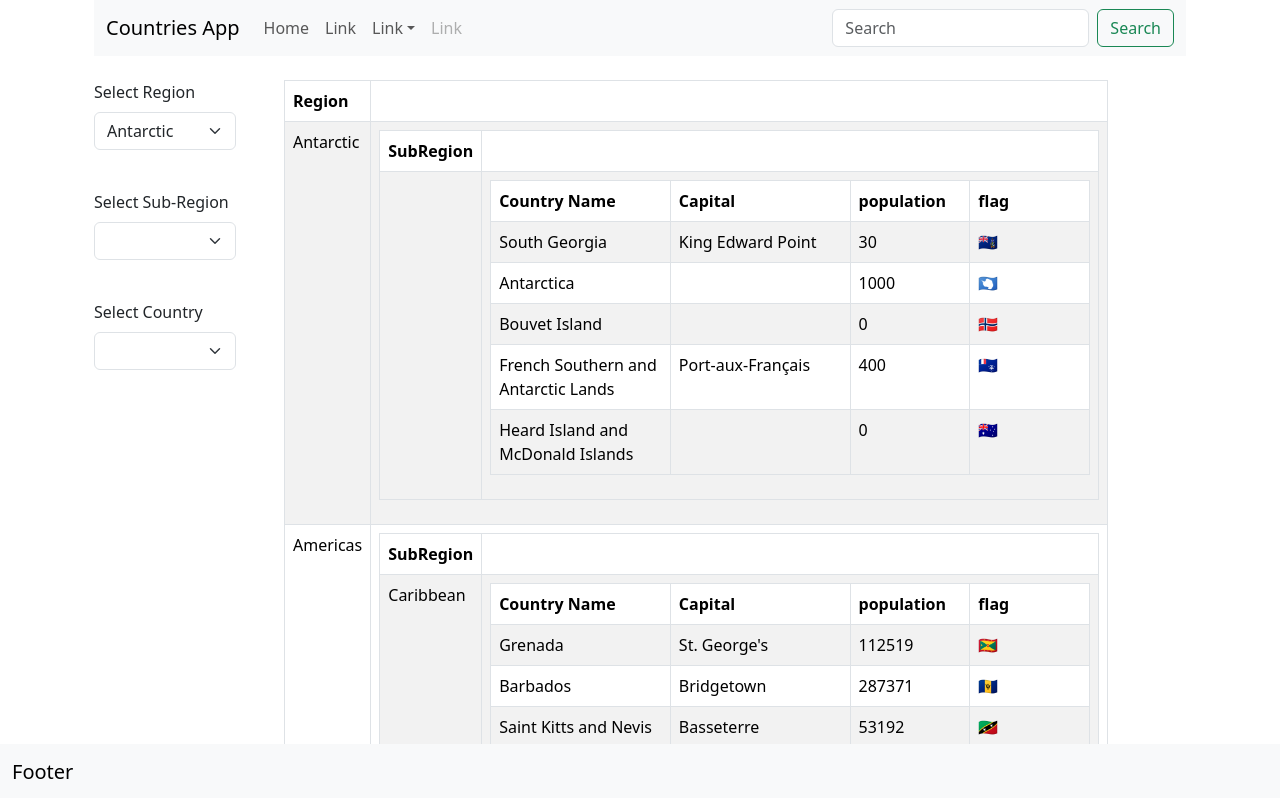
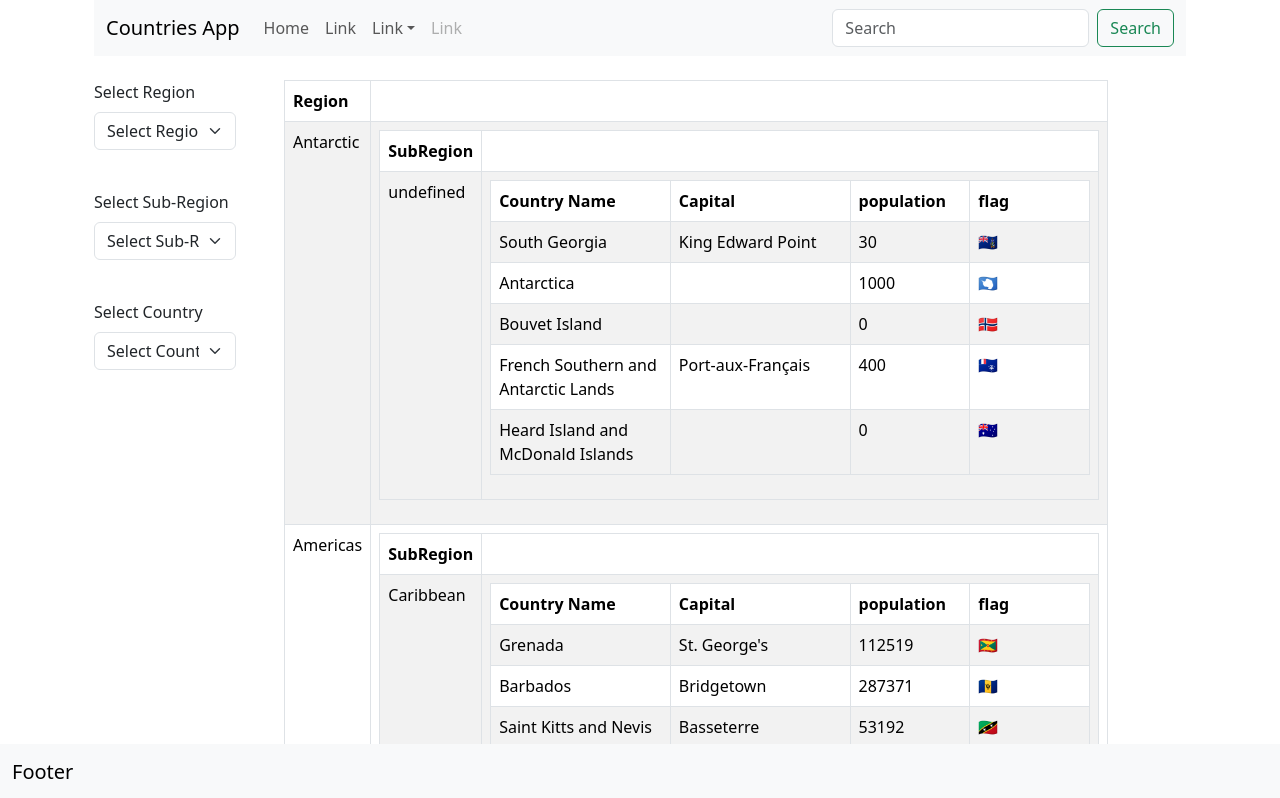
Before and after one commit to SMATHUR93/countries-react-ts, a React (Create React App) app: page / in a window 1280 px wide. Shown: the top 798 px of the page. Built offline with nearby package versions, Linux system fonts and the light colour scheme.

Commit message:
Adding some functionality

```diff
--- a/src/components/countries/Body.jsx
+++ b/src/components/countries/Body.jsx
@@ -1,21 +1,33 @@
 import React from "react";
 import Container from 'react-bootstrap/Container';
-import { Table } from "react-bootstrap";
+import { Table, Card, ListGroup } from "react-bootstrap";
 
 const Body = (props) => {
-    // const data = props.data;
-    const regionsMap = props.regionsMap;
-    const regionRows = Object.keys(regionsMap).map((el1)=>{
-        // console.log(regionsMap[el1]);
-        const subRegionRows = Object.keys(regionsMap[el1]).map((el2)=>{
-            // console.log(regionsMap[el1][el2]);
-            const countriesRows = Object.keys(regionsMap[el1][el2]).map((el3)=>{
-                // console.log(regionsMap[el1][el2][el3]);
-                let detail = regionsMap[el1][el2][el3];
+    const data = props.data;
+    const dataFilterType = props.dataFilterType;
+
+    let table;
+    if(dataFilterType==='none'){
+        table = (
+            <Table striped bordered style={{width:'800px'}}>
+                <thead>
+                    <tr>
+                        <th>Region</th>
+                        <th> </th>
+                    </tr>
+                </thead>
+                <tbody>
+                    {Object.keys(data).map((el1)=>{
+                        // console.log(data[el1]);
+                        const subRegionRows = Object.keys(data[el1]).map((el2)=>{
+                            // console.log(data[el1][el2]);
+                            const countriesRows = Object.keys(data[el1][el2]).map((el3)=>{
+                                // console.log(data[el1][el2][el3]);
+                                let detail = data[el1][el2][el3];
                                 return (
                                     <tr key={el3}>
                                         <td>{el3}</td>
-                        <td>{detail?.capital[0]}</td>
+                                        <td>{detail.capital?detail.capital[0]:''}</td>
                                         <td>{detail?.population}</td>
                                         <td>{detail?.flag}</td>
                                     </tr>
@@ -61,21 +73,113 @@ const Body = (props) => {
                                 </td>
                             </tr>
                         );
-    });
-    return (
-        <>
-            <Container>
+                    })}
+                </tbody>
+            </Table>
+        );
+    } else if(dataFilterType==='region'){
+        table = (
             <Table striped bordered style={{width:'800px'}}>
                 <thead>
                     <tr>
-                            <th>Region</th>
+                        <th>SubRegion</th>
                         <th> </th>
                     </tr>
                 </thead>
                 <tbody>
-                        {regionRows}
+                    {Object.keys(data).map((el1)=>{
+                        // console.log(data[el1]);
+                        const countriesRows = Object.keys(data[el1]).map((el2)=>{
+                            // console.log(data[el1][el2]);
+                            let detail = data[el1][el2];
+                            return (
+                                <tr key={el2}>
+                                    <td>{el2}</td>
+                                    <td>{detail.capital?detail.capital[0]:''}</td>
+                                    <td>{detail?.population}</td>
+                                    <td>{detail?.flag}</td>
+                                </tr>
+                            );
+                        });
+                        return (
+                            <tr key={el1}>
+                                <td>{el1}</td>
+                                <td>
+                                    <Table striped bordered style={{width:'600px'}}>
+                                        <thead>
+                                            <tr>
+                                                <th style={{width:'30%'}}>Country Name</th>
+                                                <th style={{width:'30%'}}>Capital </th>
+                                                <th style={{width:'20%'}}>population </th>
+                                                <th style={{width:'20%'}}>flag </th>
+                                            </tr>
+                                        </thead>
+                                        <tbody>
+                                            {countriesRows}
                                         </tbody>
                                     </Table>
+                                </td>
+                            </tr>
+                        );
+                    })}
+                </tbody>
+            </Table>
+        );
+    } else if(dataFilterType==='subregion'){
+        table = (
+            <Table striped bordered style={{width:'600px'}}>
+                <thead>
+                    <tr>
+                        <th style={{width:'30%'}}>Country Name</th>
+                        <th style={{width:'30%'}}>Capital </th>
+                        <th style={{width:'20%'}}>population </th>
+                        <th style={{width:'20%'}}>flag </th>
+                    </tr>
+                </thead>
+                <tbody>
+                    {Object.keys(data).map((el)=>{
+                        // console.log(data[el]);
+                        let detail = data[el];
+                        return (
+                            <tr key={el}>
+                                <td>{el}</td>
+                                <td>{detail.capital?detail.capital[0]:''}</td>
+                                <td>{detail?.population}</td>
+                                <td>{detail?.flag}</td>
+                            </tr>
+                        );
+                    })}
+                </tbody>
+            </Table>
+        );
+    } else if(dataFilterType==='country'){
+        table = (
+            <Card style={{ width: '600px' }}>
+                <Card.Img variant="top" src={data?.flags?.svg} />
+                <Card.Body>
+                    <Card.Title>{data?.name?.common}</Card.Title>
+                    <Card.Text>
+                        {data?.name?.official}
+                    </Card.Text>
+                </Card.Body>
+                <ListGroup className="list-group-flush">
+                    <ListGroup.Item>{ JSON.stringify(data?.currencies) }</ListGroup.Item>
+                    <ListGroup.Item>{data.capital?data.capital[0]:''}</ListGroup.Item>
+                    <ListGroup.Item>{data?.population}</ListGroup.Item>
+                    <ListGroup.Item>{data?.flag}</ListGroup.Item>
+                </ListGroup>
+                <Card.Body>
+                    <Card.Link href={data?.maps?.googleMaps}>Google Maps</Card.Link>
+                    <Card.Link href={data?.maps?.openStreetMaps}>Open Street Maps</Card.Link>
+                </Card.Body>
+            </Card>
+        );
+    }
+
+    return (
+        <>
+            <Container>
+                {table}
             </Container>
         </>
     );
--- a/src/components/countries/Countries.jsx
+++ b/src/components/countries/Countries.jsx
@@ -8,12 +8,14 @@ import SideBar from "./SideBar";
 import Body from "./Body";
 import Footer from "./Footer";
 
-import TEST_DATA from "../../TEST_DATA";
+// import TEST_DATA from "../../TEST_DATA";
+import PROD_DATA from "../../PROD_DATA";
 
 const Countries = () => {
 
     // API response
-    const data = TEST_DATA;
+    // const data = TEST_DATA;
+    const data = PROD_DATA;
 
     const regionsMap = {};
     let subRegionsMap = {};
@@ -24,6 +26,7 @@ const Countries = () => {
     const countries = new Set();
 
     const [dataMap, setDataMap] = useState(regionsMap);
+    const [dataFilterType, setDataFilterType] = useState('none');
 
     for(const obj in data){
 
@@ -37,15 +40,16 @@ const Countries = () => {
 
         subRegionsMap = {};
         countriesMap = {};
+
         if( regionsMap[region] ) { // { americas: { NA: { USA: {} } } }
             subRegionsMap = regionsMap[region];
             if( subRegionsMap[subRegion] ){   // { NA: { USA: {} } }
                 countriesMap = subRegionsMap[subRegion];
                 countriesMap[country] = data[obj]; // { USA: {} }
             } else{
-                subRegionsMap[subRegion] = {
-                    country: data[obj]
-                };
+                countriesMap = {};
+                countriesMap[country] = data[obj];
+                subRegionsMap[subRegion] = countriesMap;
             }
         } else {
             countriesMap[country] = data[obj];  // USA: {}
@@ -57,22 +61,25 @@ const Countries = () => {
     const filterDataBasedOnRegion = (regionVal) => {
         console.log("regionVal = " + regionVal);
         setDataMap({...regionsMap[regionVal]});
+        setDataFilterType("region");
     };
 
     const filterDataBasedOnSubRegion = (selectedRegion, subRegionVal) => {
         console.log("selectedRegion = " + selectedRegion + " , subRegionVal = "+ subRegionVal);
         setDataMap({...regionsMap[selectedRegion][subRegionVal]});
+        setDataFilterType("subregion");
     };
 
     const filterDataBasedOnCountry = (selectedRegion, selectedSubRegion, countryVal) => {
         console.log("selectedRegion = " + selectedRegion + " , selectedSubRegion = "+ selectedSubRegion + " , countryVal = "+ countryVal);
         setDataMap({...regionsMap[selectedRegion][selectedSubRegion][countryVal]});
+        setDataFilterType("country");
     };
 
-    /* console.log(regions);
+    console.log(regions);
     console.log(subRegions);
     console.log(countries);
-    console.log(regionsMap); */
+    console.log(regionsMap);
 
     return (
         <>
@@ -103,7 +110,9 @@ const Countries = () => {
 
                     <Col lg="10">
                         <Body
-                            regionsMap={regionsMap}
+                            // regionsMap={regionsMap}
+                            data={dataMap}
+                            dataFilterType={dataFilterType}
                         ></Body>
                     </Col>
 
--- a/src/components/countries/SideBar.jsx
+++ b/src/components/countries/SideBar.jsx
@@ -63,7 +63,7 @@ const SideBar = (props) => {
                         <Form.Group className="mb-3" controlId="exampleForm.ControlInput1">
                             <Form.Label>Select Region</Form.Label>
                             <Form.Select aria-label="Default select regionCombos" id="selectedRegion" onChange={changeRegion}>
-                                {/* <option>Select Region</option> */}
+                                <option>Select Region</option>
                                 {allRegions.map(el => {
                                     return (
                                         <option value={el} key={el}>{el}</option>
@@ -75,7 +75,7 @@ const SideBar = (props) => {
                         <Form.Group className="mb-3" controlId="exampleForm.ControlTextarea1">
                             <Form.Label>Select Sub-Region</Form.Label>
                             <Form.Select aria-label="Default select subRegionCombos" id="selectedRegion" onChange={changeSubRegion}>
-                                {/* <option>Select Sub-Region</option> */}
+                                <option>Select Sub-Region</option>
                                 {subRegions.map(el => {
                                     // console.log(el);
                                     return (
@@ -88,7 +88,7 @@ const SideBar = (props) => {
                         <Form.Group className="mb-3" controlId="exampleForm.ControlTextarea1">
                             <Form.Label>Select Country</Form.Label>
                             <Form.Select aria-label="Default select countriesCombos" id="selectedCountry" onChange={changeCountry}>
-                                {/* <option>Select Country</option> */}
+                                <option>Select Country</option>
                                 {countries.map(el => {
                                     // console.log(el);
                                     return (
```
Also changed, not shown: src/PROD_DATA.js. Lines whose indentation alone changed are shown as unchanged.
